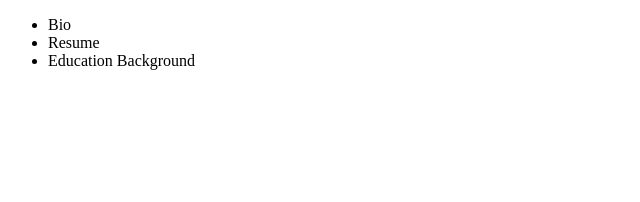
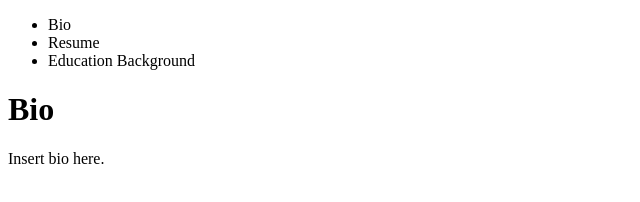
Before and after one commit to RyanByers1023/RyanByers1023.github.io, a plain HTML site: page index.html in a window 1280 px wide. Shown: the whole page, without its empty margins (0-640 px from the left). Drawn offline with Linux system fonts and the light colour scheme.

Commit message:
Changed bio to be the default tab

```diff
--- a/index.html
+++ b/index.html
@@ -13,7 +13,7 @@
         <li data-tab-target="#education-background">Education Background</li>
     </ul>
     <div class="tab-content">
-        <div id="bio" data-tab-content>
+        <div id="bio" data-tab-content class="active">
             <h1>Bio</h1>
             <p>Insert bio here.</p>
         </div>
```
